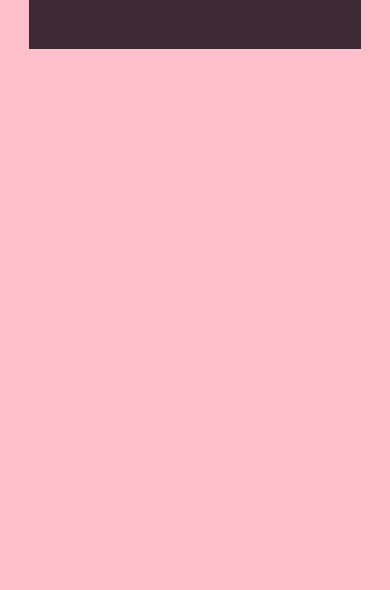
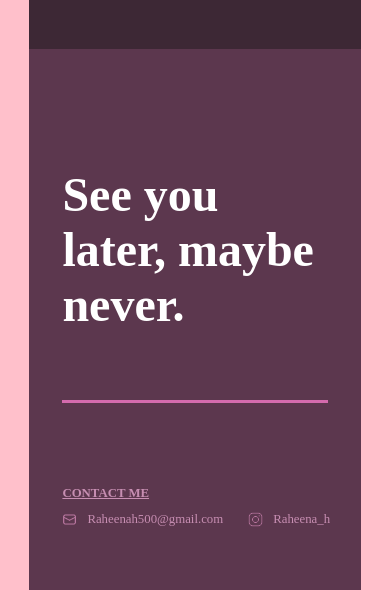
Before and after one commit to raheenah/Assignment-1, a plain HTML site: page media.html in a window 390 px wide. Shown: the part 3829-4419 px from the top of the page. Before the commit the page ends 3878 px from the top, so only its background shows below. Drawn offline with Linux system fonts and the light colour scheme; a web font is replaced by a local one.

Commit message:
final commit

```diff
--- a/index.css
+++ b/form.css
@@ -245,14 +245,135 @@ form {
   background-color: var(--input);
   /* border-radius: 40px; */
 }
-.box {
-  display: flex;
-  flex-direction: column;
-  justify-content: center;
-  align-items: center;
-  width: 100px;
-  height: 50px;
-  background-color: var(--input);
-  border-radius: 5px;
 
+@media (max-width: 480px) {
+  nav {
+    padding: 0.5em;
+  }
+
+  .right {
+    margin-bottom: 0.5em;
+    /* max-height: 100dvh; */
+  }
+  .left {
+    display: none;
+  }
+
+  .icon {
+    width: 100px;
+  }
+
+  .contact img {
+    width: 30px;
+  }
+  .form_grid {
+    display: flex;
+    flex-direction: column;
+    column-gap: 40px;
+    row-gap: 10px;
+    /* background-color: var(--back_to_top); */
+  }
+  .actual_form {
+    display: flex;
+    flex-direction: column;
+    justify-content: center;
+    align-items: center;
+    /* width: 86%; */
+  }
+  .actual_form p {
+    font-size: 1.1rem;
+    font-family: "Roboto", sans-serif;
+    color: var(--grey_text);
+    font-weight: 400;
+    text-align: left;
+    margin: 0;
+    line-height: 1.8;
+  }
+  .actual_form a {
+    text-decoration: none;
+    color: var(--blue_text);
+  }
+  form {
+    margin-top: 30px;
+  }
+  .content {
+    display: flex;
+    flex-direction: column;
+    gap: 40px;
+    margin: 0;
+    position: relative;
+    width: 100%;
+    /* background-color: #0367F2; */
+    /* padding-left: 60px; */
+    /* padding-right: 60px; */
+  }
 }
+
+@media (max-width: 1024px) and (min-width: 481px) {
+    nav {
+    padding: 0.5em;
+  }
+
+  .right {
+    margin-bottom: 0.5em;
+    /* max-height: 100dvh; */
+  }
+  .left {
+    display: none;
+  }
+
+  .icon {
+    width: 100px;
+  }
+
+  .contact img {
+    width: 30px;
+  }
+  .form_grid {
+    display: grid;
+grid-template-columns: 1fr 1fr;
+    column-gap: 40px;
+    row-gap: 10px;
+    /* background-color: var(--back_to_top); */
+  }
+  .actual_form {
+    display: flex;
+    flex-direction: column;
+    justify-content: center;
+    align-items: center;
+    width: 100%;
+    justify-self: center;
+  }
+  form{
+    justify-self: center;
+    width: 100%;
+    margin: 0 auto;
+  }
+  .actual_form p {
+    font-size: 1.1rem;
+    font-family: "Roboto", sans-serif;
+    color: var(--grey_text);
+    font-weight: 400;
+    text-align: left;
+    margin: 0;
+    line-height: 1.8;
+  }
+  .actual_form a {
+    text-decoration: none;
+    color: var(--blue_text);
+  }
+  form {
+    margin-top: 30px;
+  }
+  .content {
+    display: flex;
+    flex-direction: column;
+    gap: 40px;
+    margin: 0;
+    position: relative;
+    width: 100%;
+    /* background-color: #0367F2; */
+    /* padding-left: 60px; */
+    /* padding-right: 60px; */
+  }
+}
--- a/media.css
+++ b/media.css
@@ -78,7 +78,7 @@ nav ul li:first-child {
   border-radius: 50px;
 }
 nav ul li:first-child a {
-  color: inherit; /* Ensure the link inherits the color from its parent */
+  color: inherit;
 }
 nav ul li:first-child:hover {
   background-color: var(--button_hover);
@@ -135,3 +135,61 @@ nav ul li:nth-child(2):hover {
     border-radius: 10px;
     justify-self: unset;
 }
+footer {
+  background-color: var(--background3);
+  padding-block-start: 50px;
+  display: flex;
+  justify-content: center;
+}
+.closing_tag {
+  color: white;
+  font-size: 3rem;
+  font-weight: 800;
+  padding-block: 20px;
+  /* margin-inline-start: 90px; */
+}
+.footer_line {
+  width: 100%;
+  background-color: var(--line);
+  height: 3px;
+}
+.footer_con {
+  width: 80%;
+}
+.bottom {
+  display: flex;
+  padding-block: 50px;
+}
+.channel_container {
+  display: flex;
+  flex-direction: row;
+  margin-block-start: -15px;
+  gap: 25px;
+  /* padding-block-start: 20px; */
+}
+.contact_head {
+  font-size: 0.8rem;
+  color: var(--light_text);
+  font-weight: 600;
+  padding-block-start: 20px;
+  text-decoration: underline;
+}
+.channel {
+  display: flex;
+  /* margin-block-start: -15px; */
+  flex-direction: row;
+  align-content: center;
+  justify-content: center;
+  gap: 10px;
+  /* padding-block: 20px; */
+}
+.channel img {
+  width: 15px;
+  height: 15px;
+  align-self: center;
+}
+.channel p {
+  font-size: 0.8rem;
+  color: var(--light_text);
+  font-weight: 200;
+}
--- a/media.html
+++ b/media.html
@@ -87,6 +87,30 @@
           <p class="description">Supershy Music video</p>
         </div>
       </section>
+            <footer class="footer">
+        <div class="footer_con">
+          <p class="closing_tag">See you later, maybe never.</p>
+          <div class="footer_line"></div>
+          <div class="bottom">
+            <div class="contact">
+              <p class="contact_head">CONTACT ME</p>
+              <div class="channel_container">
+                <div class="channel">
+                  <img src="Assets/icons8-email-48.png" alt="Email Icon" />
+                  <p>Raheenah500@gmail.com</p>
+                </div>
+                <div class="channel">
+                  <img
+                    src="Assets/icons8-instagram-50 (1).png"
+                    alt="Instagram Icon"
+                  />
+                  <p>Raheena_h</p>
+                </div>
+              </div>
+            </div>
+          </div>
+        </div>
+      </footer>
     </main>
   </body>
 </html>
--- a/table.css
+++ b/table.css
@@ -15,27 +15,37 @@
   --black: #000000;
   --answer: #a3688c;
 }
-
+main {
+  max-width: 85dvw;
+  margin: 0 auto;
+  background-color: var(--bacground);
+}
 body {
-  margin: 0;
-  font-family: "DM Serif Text", serif;
-  background-color: var(--bacground);
-  color: var(--light_text);
+  margin: 0 auto;
+  /* background-color: var(--bacground); */
+  font-family: "DM Serif Text";
+  background-color: pink;
+  /* width: 80dvw; */
 }
-
 nav {
   color: var(--black);
   padding: 10px;
   display: flex;
   flex-direction: row;
   align-items: center;
+  box-sizing: border-box;
   width: 100%;
-  background-color: var(--background3);
+  margin: 0;
+  padding-block: 8px;
+  /* padding-left: 20px;
+  padding-right: 20px; */
 }
-
 nav ul {
   list-style-type: none;
   display: flex;
+  flex-wrap: nowrap;
+  overflow: hidden;
+  align-items: center;
   margin: 0;
   padding: 0;
   width: 100%;
@@ -46,35 +56,37 @@ nav ul a {
   color: var(--light_text);
   margin-inline-start: 3px;
 }
-
 nav ul li:first-child {
   margin-inline-end: auto;
   background-color: var(--button);
-  padding: 10px 20px;
+  padding-block: 30px;
   font-size: 1.2rem;
   color: var(--dark_text) !important;
   font-weight: bolder;
+  padding-inline: 25px;
   border-radius: 50px;
 }
-
 nav ul li:first-child a {
   color: inherit;
 }
-
 nav ul li:first-child:hover {
   background-color: var(--button_hover);
   box-shadow: 0px 1px 10px var(--shadow);
 }
 
 nav ul li {
-  margin-inline-start: 20px;
+  margin-inline-start: 40px;
   font-size: 1rem;
   font-weight: 600;
 }
-
-nav ul li:hover {
+nav ul li:nth-child(3) {
+  margin-inline-end: 20px;
+}
+nav ul li:nth-child(3):hover,
+nav ul li:nth-child(2):hover {
   font-size: 1.2rem;
 }
+
 
 .table_section {
   margin: 40px auto;
@@ -99,11 +111,15 @@ table {
 th, td {
   padding: 15px;
   text-align: left;
+
 }
 
+td{
+    color: var(--light_text);
+}
 th {
   background-color: var(--button);
-  color: var(--dark_text);
+  color: var(--bacground);
   font-weight: 600;
 }
 
@@ -157,3 +173,62 @@ footer {
   color: var(--light_text);
   font-weight: 200;
 }
+
+footer {
+  background-color: var(--background3);
+  padding-block-start: 50px;
+  display: flex;
+  justify-content: center;
+}
+.closing_tag {
+  color: white;
+  font-size: 3rem;
+  font-weight: 800;
+  padding-block: 20px;
+  /* margin-inline-start: 90px; */
+}
+.footer_line {
+  width: 100%;
+  background-color: var(--line);
+  height: 3px;
+}
+.footer_con {
+  width: 80%;
+}
+.bottom {
+  display: flex;
+  padding-block: 50px;
+}
+.channel_container {
+  display: flex;
+  flex-direction: row;
+  margin-block-start: -15px;
+  gap: 25px;
+  /* padding-block-start: 20px; */
+}
+.contact_head {
+  font-size: 0.8rem;
+  color: var(--light_text);
+  font-weight: 600;
+  padding-block-start: 20px;
+  text-decoration: underline;
+}
+.channel {
+  display: flex;
+  /* margin-block-start: -15px; */
+  flex-direction: row;
+  align-content: center;
+  justify-content: center;
+  gap: 10px;
+  /* padding-block: 20px; */
+}
+.channel img {
+  width: 15px;
+  height: 15px;
+  align-self: center;
+}
+.channel p {
+  font-size: 0.8rem;
+  color: var(--light_text);
+  font-weight: 200;
+}
```
Also changed, not shown: form.html (+10 -13 lines), home.css (+4 -4 lines), index.html (+2 -2 lines), table.html (+16 -8 lines), Assets/icons8-email-48.png (added), Assets/icons8-instagram-50 (1).png (added), Assets/icons8-instagram-50.png (deleted).
